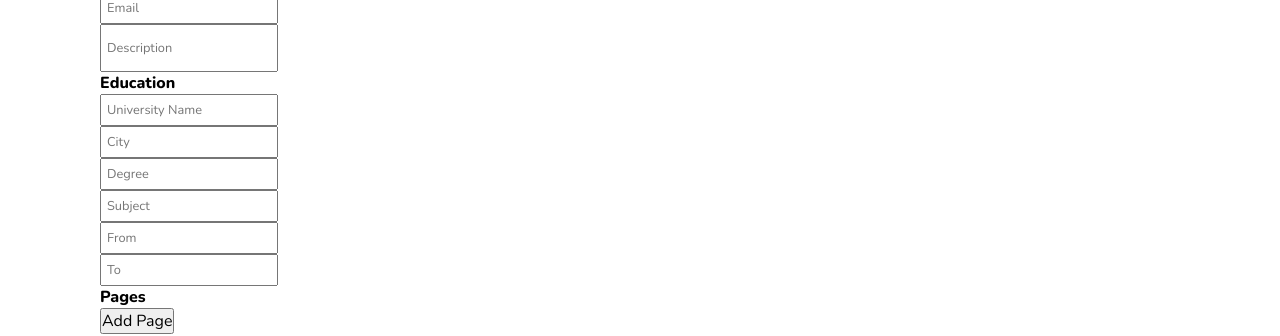
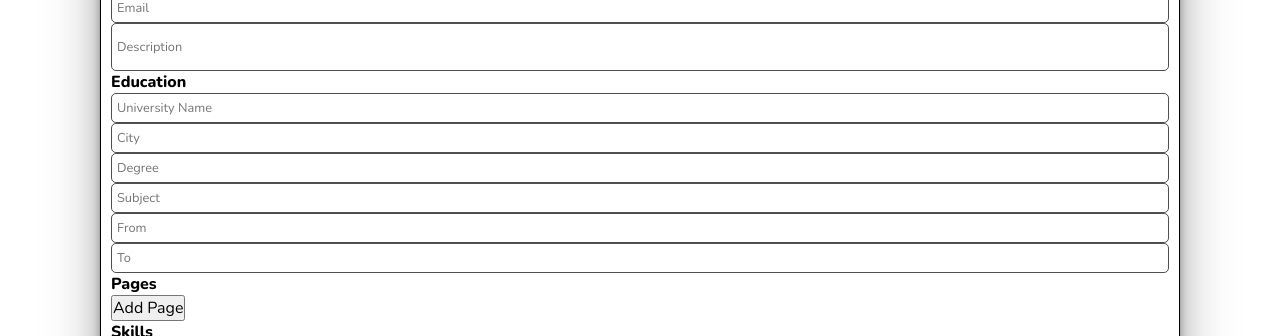
Before and after one commit to JuanP-VT/cv-app, a React (Create React App) app: page / in a window 1280 px wide. Shown: the part 340-676 px from the top of the page. Built offline with nearby package versions, Linux system fonts and the light colour scheme.

Commit message:
Improved alignation and added style

```diff
--- a/src/App.css
+++ b/src/App.css
@@ -23,6 +23,7 @@
   grid-template-columns: repeat(auto-fit, minmax(600px, 1fr));
   padding-left: 100px;
   padding-right: 100px;
+  gap: 20px;
 }
 
 #photoInputContainer {
@@ -47,8 +48,19 @@
   margin-top: 10px;
   padding: 5px;
 }
+#cvFormContainer {
+  border: 1px solid black;
+  padding: 10px;
+  box-shadow: rgba(0, 0, 0, 0.25) 0px 54px 55px, rgba(0, 0, 0, 0.12) 0px -12px 30px,
+    rgba(0, 0, 0, 0.12) 0px 4px 6px, rgba(0, 0, 0, 0.17) 0px 12px 13px,
+    rgba(0, 0, 0, 0.09) 0px -3px 5px;
+}
 input {
   display: block;
   font-size: 0.8rem;
   padding: 5px;
+  width: 100%;
+  outline: none;
+  border: solid 1px rgb(80, 79, 79);
+  border-radius: 5px;
 }
--- a/src/components/CvFormComponents/Pages.tsx
+++ b/src/components/CvFormComponents/Pages.tsx
@@ -30,6 +30,7 @@ class Pages extends Component<Props> {
     return (
       <div id='formPages'>
         <div className='highlight'>Pages</div>
+        <div id='formPagesContainer'>
           {hasPage1 && (
             <FormPage
               appState={this.props.appState}
@@ -94,7 +95,7 @@ class Pages extends Component<Props> {
               srcInputId='srcInput4'
             />
           )}
-
+        </div>
         <button id='addPage' onClick={() => this.props.handleAddPage()}>
           Add Page
         </button>
--- a/src/components/CvTemplateComponents/CvTemplate.css
+++ b/src/components/CvTemplateComponents/CvTemplate.css
@@ -14,6 +14,9 @@
   width: 100%;
   border: 1px solid black;
   height: 100%;
+  box-shadow: rgba(0, 0, 0, 0.25) 0px 54px 55px, rgba(0, 0, 0, 0.12) 0px -12px 30px,
+    rgba(0, 0, 0, 0.12) 0px 4px 6px, rgba(0, 0, 0, 0.17) 0px 12px 13px,
+    rgba(0, 0, 0, 0.09) 0px -3px 5px;
 }
 #cvHeader {
   padding: 10px;
@@ -171,7 +174,10 @@
 }
 .skillContent {
 } */
-
+#formPagesContainer {
+  display: grid;
+  grid-template-columns: repeat(auto-fit, minmax(300px, 1fr));
+}
 .formSkillBox {
   display: flex;
 }
```
Lines whose indentation alone changed are shown as unchanged.
